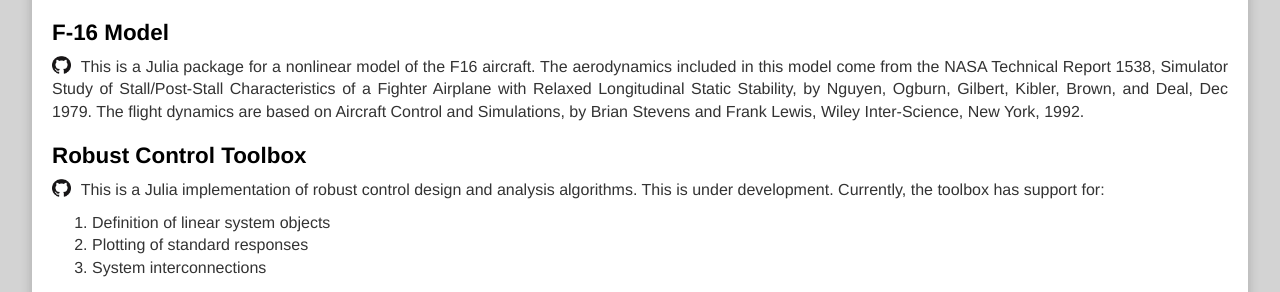
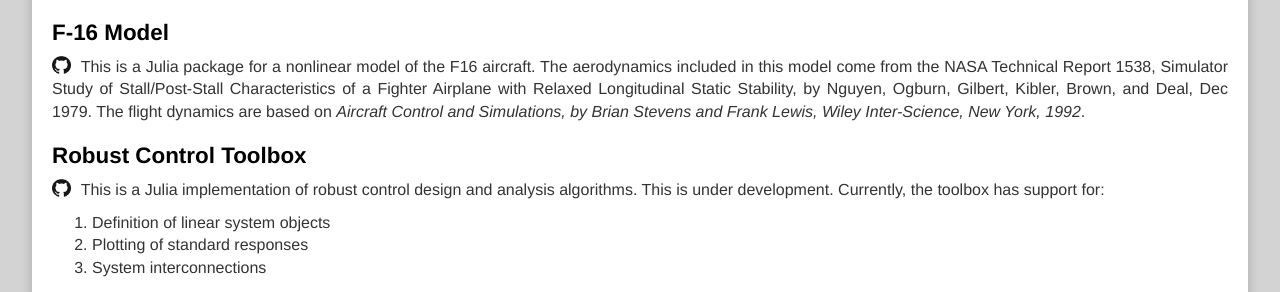
Before and after one commit to isrlab/isrlab.github.io, a Jekyll site: the page built from software.md, in a window 1280 px wide. Shown: the part 315-607 px from the top of the page. Built offline with Jekyll 4.4.1, drawn with Linux system fonts in a browser that asks for light colours; nearby versions of some CDN libraries.

Commit message:
Many updates

```diff
--- a/software.md
+++ b/software.md
@@ -10,7 +10,7 @@
 [<img src="assets/images/GitHub-Mark-120px-plus.png"
      alt="GitHubicon"
      style="float: left; margin-right: 10px; height:14pt" />](https://github.com/isrlab/F16Model)
-This is a Julia package for a nonlinear model of the F16 aircraft. The aerodynamics included in this model come from the NASA Technical Report 1538, Simulator Study of Stall/Post-Stall Characteristics of a Fighter Airplane with Relaxed Longitudinal Static Stability, by Nguyen, Ogburn, Gilbert, Kibler, Brown, and Deal, Dec 1979. The flight dynamics are based on Aircraft Control and Simulations, by Brian Stevens and Frank Lewis, Wiley Inter-Science, New York, 1992.
+This is a Julia package for a nonlinear model of the F16 aircraft. The aerodynamics included in this model come from the NASA Technical Report 1538, Simulator Study of Stall/Post-Stall Characteristics of a Fighter Airplane with Relaxed Longitudinal Static Stability, by Nguyen, Ogburn, Gilbert, Kibler, Brown, and Deal, Dec 1979. The flight dynamics are based on *Aircraft Control and Simulations, by Brian Stevens and Frank Lewis, Wiley Inter-Science, New York, 1992*.
 
 ## Robust Control Toolbox
 
```
